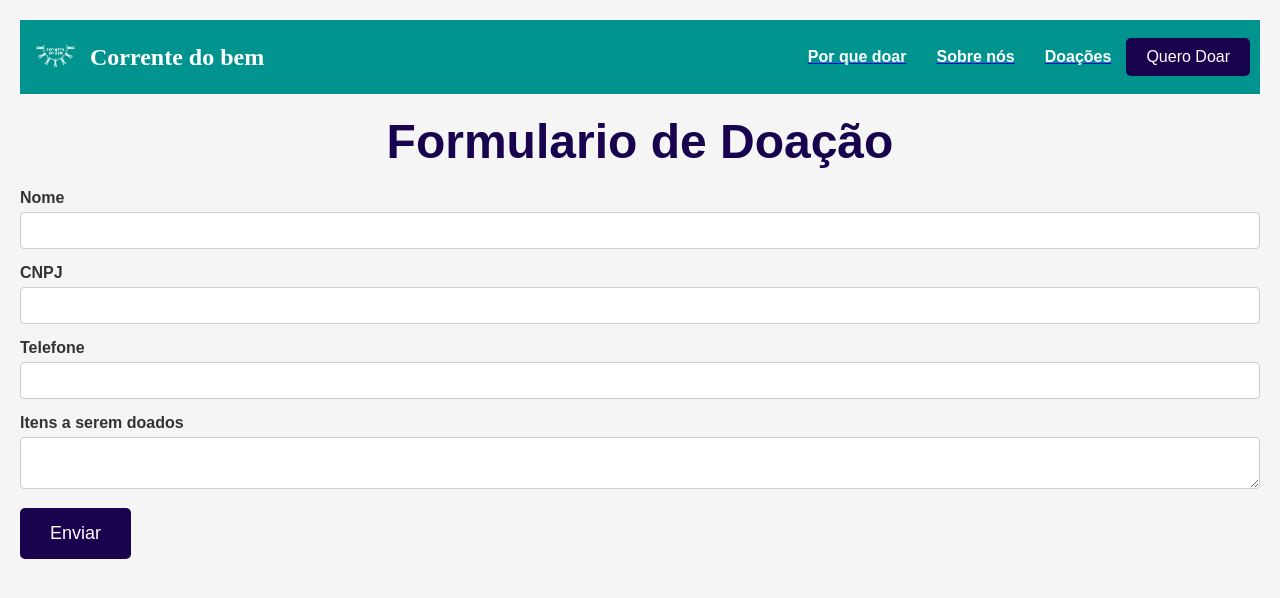
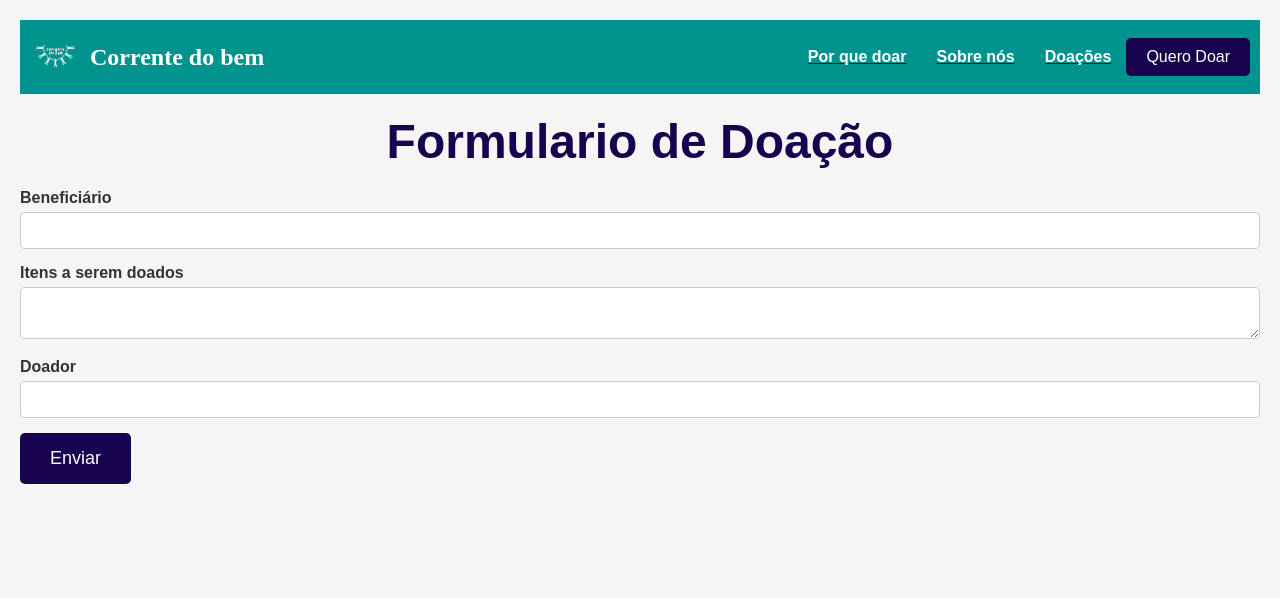
Before and after one commit to polichain/hackathon-g1, a Next.js app in the folder packages/nextjs/: page /formulario-de-doacao in a window 1280 px wide. Shown: the top 598 px of the page. Built offline with nearby package versions, Linux system fonts and the light colour scheme.

Commit message:
minimal changes

```diff
--- a/packages/nextjs/pages/formulario-de-doacao.tsx
+++ b/packages/nextjs/pages/formulario-de-doacao.tsx
@@ -7,9 +7,8 @@ import { Header } from "~~/components/Header";
 const FormularioDeDoacao: React.FC = () => {
   const router = useRouter();
   const [formData, setFormData] = useState({
-    nome: "",
-    cnpj: "",
-    telefone: "",
+    beneficiario: "",
+    endereco: "",
     itens: "",
   });
 
@@ -19,9 +18,8 @@ const FormularioDeDoacao: React.FC = () => {
 
   const handleSubmit = async (e: React.FormEvent) => {
     e.preventDefault();
-    // Aqui você deve integrar com o contrato inteligente ou backend para processar os dados do formulário
     console.log(formData);
-    router.push("/thank-you"); // Redireciona para uma página de agradecimento ou volta para a lista
+    router.push("/thank-you");
   };
 
   return (
@@ -32,20 +30,12 @@ const FormularioDeDoacao: React.FC = () => {
         <div className="form-container">
           <form onSubmit={handleSubmit}>
             <div className="form-group">
-              <label htmlFor="nome">Nome</label>
-              <input type="text" id="nome" name="nome" value={formData.nome} onChange={handleChange} required />
-            </div>
-            <div className="form-group">
-              <label htmlFor="cnpj">CNPJ</label>
-              <input type="text" id="cnpj" name="cnpj" value={formData.cnpj} onChange={handleChange} required />
-            </div>
-            <div className="form-group">
-              <label htmlFor="telefone">Telefone</label>
+              <label htmlFor="beneficiario">Beneficiário</label>
               <input
-                type="tel"
-                id="telefone"
-                name="telefone"
-                value={formData.telefone}
+                type="text"
+                id="beneficiario"
+                name="beneficiario"
+                value={formData.beneficiario}
                 onChange={handleChange}
                 required
               />
@@ -53,6 +43,10 @@ const FormularioDeDoacao: React.FC = () => {
             <div className="form-group">
               <label htmlFor="itens">Itens a serem doados</label>
               <textarea id="itens" name="itens" value={formData.itens} onChange={handleChange} required />
+            </div>
+            <div className="form-group">
+              <label htmlFor="doador">Doador</label>
+              <input type="text" id="doador" name="doador" value={formData.endereco} onChange={handleChange} required />
             </div>
             <button type="submit" className="cta-button">
               Enviar
```
Also changed, not shown: packages/nextjs/pages/doacoes.tsx (+55 -1 lines).
